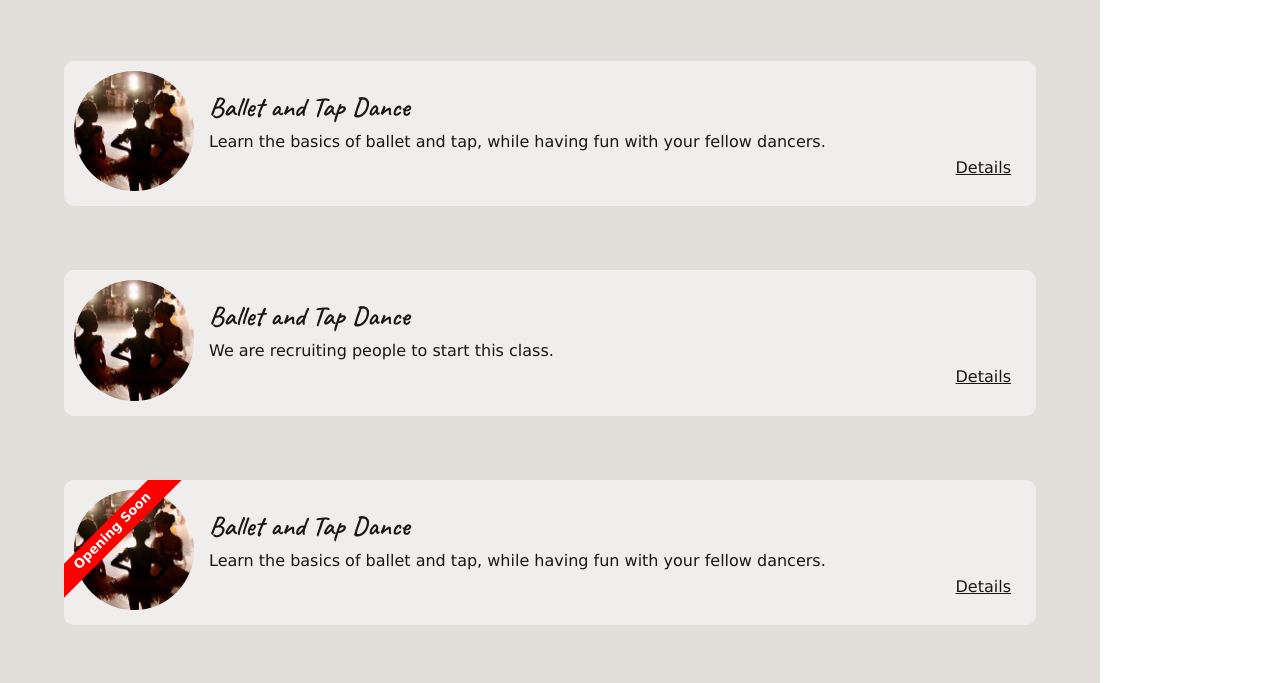
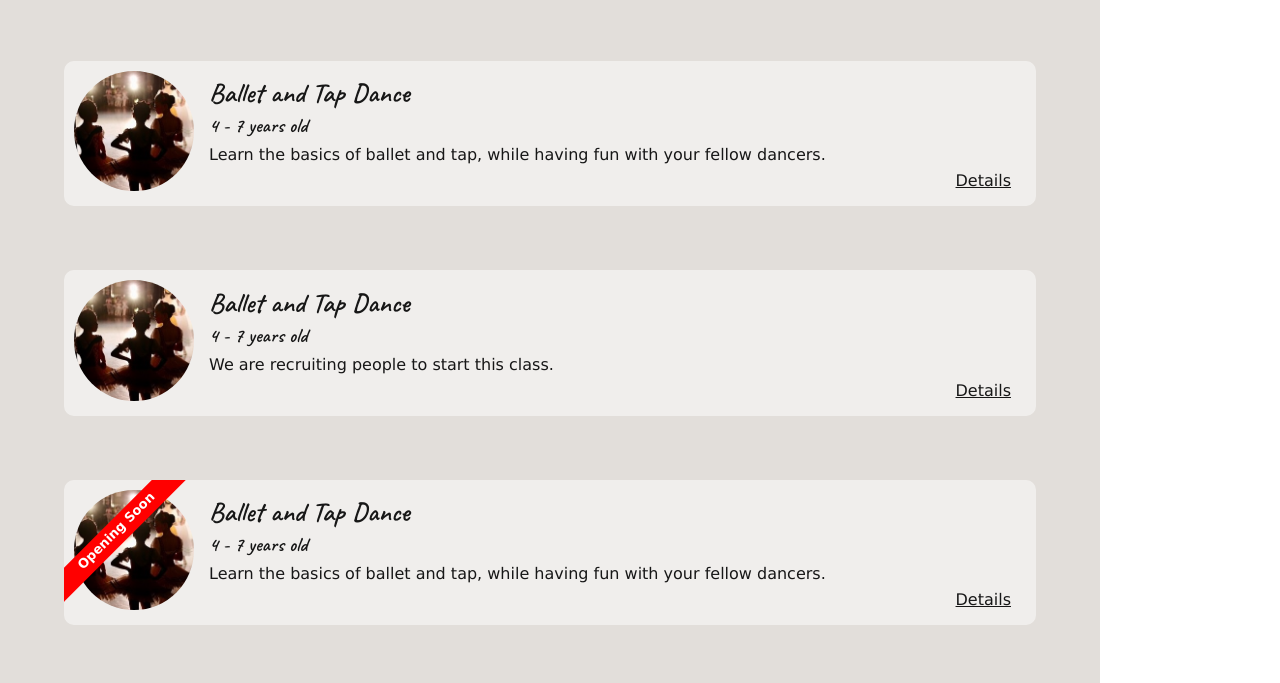
Before and after one commit to stanimir93/EsuDance, a plain HTML site: page classes.html in a window 1280 px wide. Shown: the part 269-952 px from the top of the page. Drawn offline with Linux system fonts and the light colour scheme; some packages are replaced by stand-ins of ours.

Commit message:
css changes

```diff
--- a/classes.html
+++ b/classes.html
@@ -48,6 +48,7 @@
                             </div>
                             <div class="dance-class-info-container">
                                 <h3>Ballet and Tap Dance</h3>
+                                <h4>4 - 7 years old</h4>
                                 <p>Learn the basics of ballet and tap, while having fun with your fellow dancers.</p>
                                 <div class="dance-class-button-container">
                                     <a href="#Ballet_and_Tap_Dance_for_Minis">Details</a>
@@ -63,6 +64,7 @@
                             </div>
                             <div class="dance-class-info-container">
                                 <h3>Ballet and Tap Dance</h3>
+                                <h4>4 - 7 years old</h4>
                                 <p>We are recruiting people to start this class.</p>
                                 <div class="dance-class-button-container">
                                     <a href="#test">Details</a>
@@ -78,6 +80,7 @@
                             </div>
                             <div class="dance-class-info-container">
                                 <h3>Ballet and Tap Dance</h3>
+                                <h4>4 - 7 years old</h4>
                                 <p>Learn the basics of ballet and tap, while having fun with your fellow dancers.</p>
                                 <div class="dance-class-button-container">
                                     <a href="">Details</a>
--- a/css/pages/classes.css
+++ b/css/pages/classes.css
@@ -83,6 +83,10 @@ section > div:first-child h3 {
     margin-right: 15px;
 }
 
+.card h4 {
+    margin-top: -5px;
+}
+
 /* Ribbon - Opening Soon */
 
 .opening-soon::before {
@@ -94,7 +98,7 @@ section > div:first-child h3 {
     font-weight: bold;
     padding: 1px 100px 2px 115px;
     top: 45px;
-    left: -115px;
+    left: -111px;
     transform: rotate(-45deg);
 }
 
```
